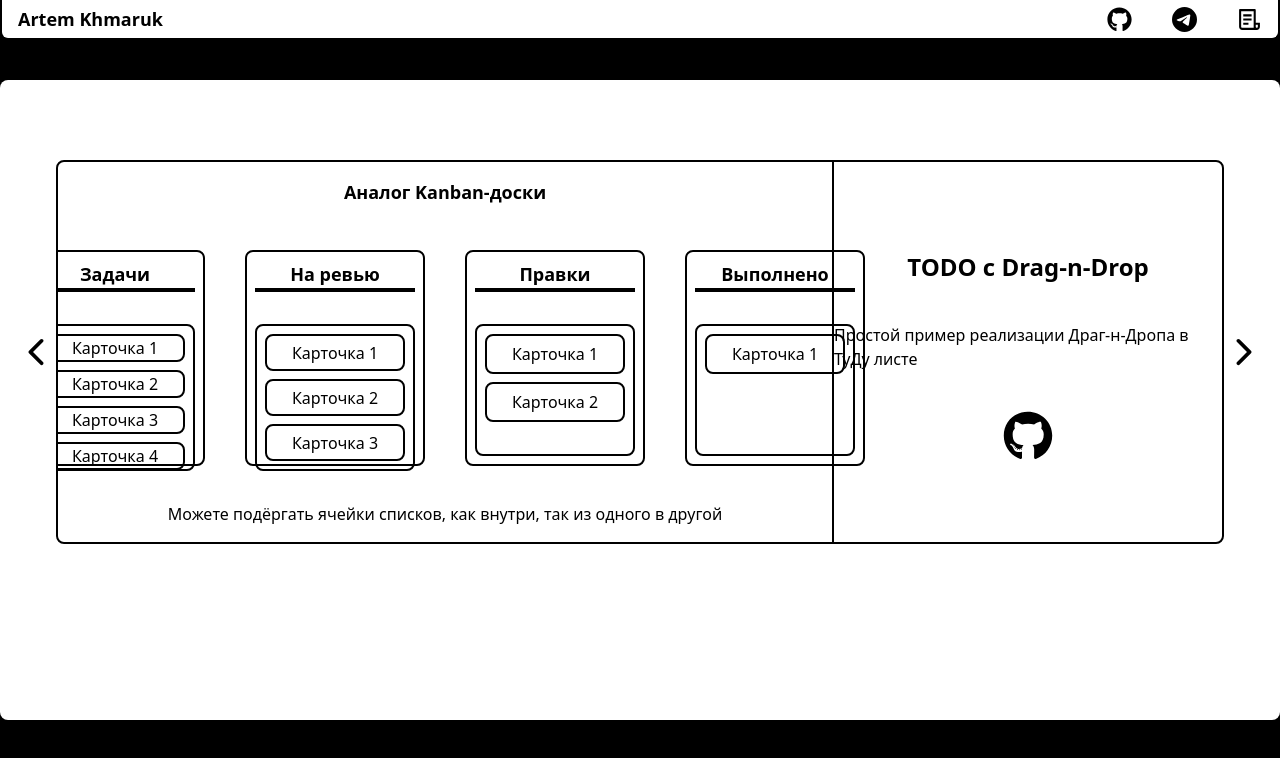
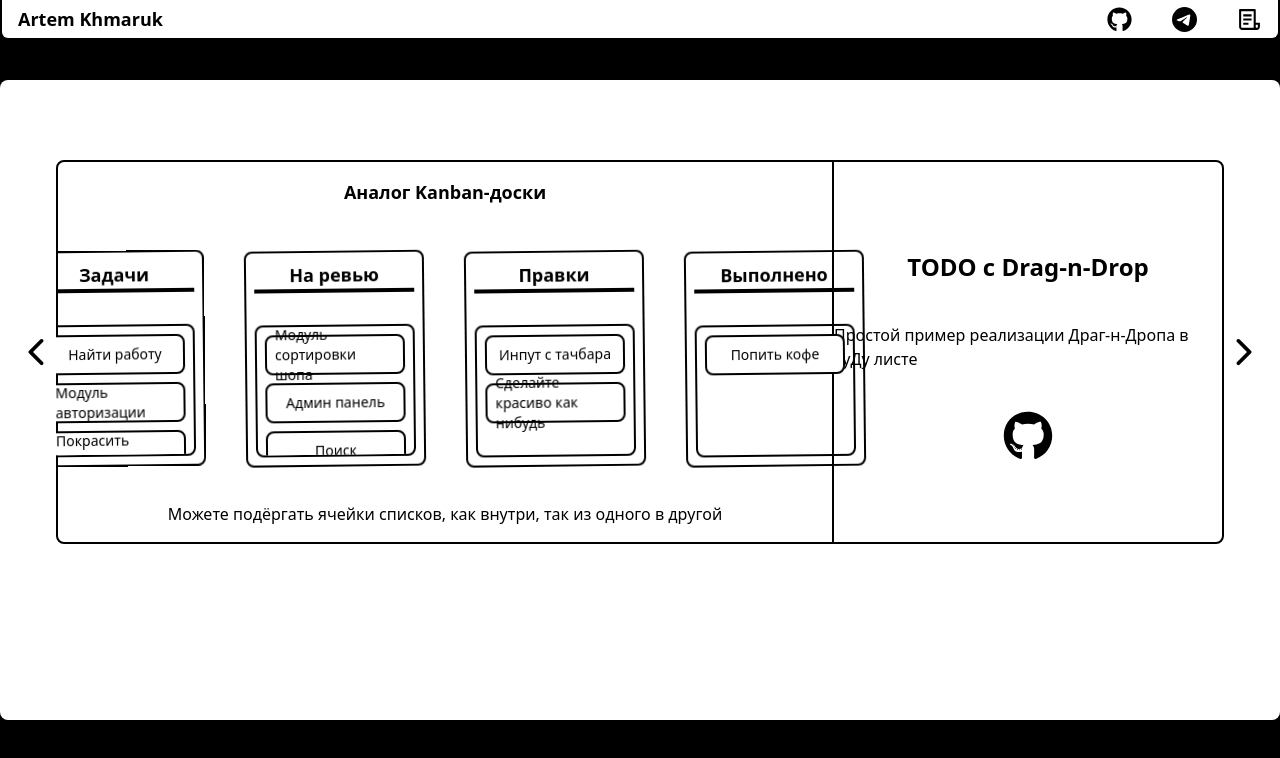
Before and after one commit to Baurles/portfolio, a Next.js app: page /easy in a window 1280 px wide. Shown: the top 758 px of the page. Built offline with nearby package versions, Linux system fonts and the light colour scheme.

Commit message:
examples

```diff
--- a/components/easy/examples/dragndrop.tsx
+++ b/components/easy/examples/dragndrop.tsx
@@ -3,73 +3,18 @@
 import { FaGithub } from "react-icons/fa";
 import DragStore from "@/stores/examples/DragStore";
 import { observer } from "mobx-react";
-
+import { AnimationSequence, animate, motion } from "framer-motion";
 import { itemProps, boardProps } from "@/stores/examples/DragStore";
+import { useEffect } from "react";
 
 const Store = DragStore;
 
-export const DragNDrop = observer(() => {
-  function handleDragOver(e: React.DragEvent) {
-    e.preventDefault();
-  }
-  function handleDragLeave(e: React.DragEvent) {}
-  function handleDragStart(
-    e: React.DragEvent,
-    board: boardProps,
-    item: itemProps,
-  ) {
-    Store.setCurrentBoard(board);
-    Store.setCurrentItem(item);
-  }
-  function handleDragEnd(e: React.DragEvent) {}
-  function handleDrop(e: React.DragEvent, board: boardProps, item: itemProps) {
-    e.preventDefault();
-    const currentIndex = Store.currentBoard.items.indexOf(Store.currentItem);
-    Store.currentBoard.items.splice(currentIndex, 1);
-
-    const droptIndex = board.items.indexOf(item);
-    board.items.splice(droptIndex + 1, 0, Store.currentItem);
-
-    Store.setBoardList(board);
-  }
-
-  function dropItemHandler(e: React.DragEvent, board: boardProps) {
-    const currentIndex = Store.currentBoard.items.indexOf(Store.currentItem);
-    Store.currentBoard.items.splice(currentIndex, 1);
-    Store.setBoardList(board);
-  }
+export const DragNDrop = () => {
   return (
     <div className="min-w-full text-black max-w-full flex h-full rounded-lg border-2 border-black">
       <div className="w-4/6 h-full flex-col flex justify-between p-4 items-center border-r-2 border-black ">
         <h2 className="text-lg font-bold">Аналог Kanban-доски</h2>
-        <div className="flex w-full h-full items-center justify-center gap-10 pt-2">
-          {Store.boardList.map((board) => (
-            <div
-              key={board.id}
-              className="flex flex-col rounded-lg w-1/4 h-3/4 border-2 border-black items-center justify-start gap-8 p-2"
-            >
-              <div className="border-b-black border-b-4 w-full flex justify-center items-center font-bold text-lg">
-                {board.title}
-              </div>
-              <div className="flex flex-col h-3/4 gap-2 w-40 rounded-lg border-black border-2 p-2 items-center justify-start ">
-                {board.items.map((item) => (
-                  <div
-                    key={item.id}
-                    className=" w-full flex cursor-pointer rounded-lg justify-center items-center h-10 border-black border-2"
-                    draggable={true}
-                    onDragOver={(e) => handleDragOver(e)}
-                    onDragLeave={(e) => handleDragLeave(e)}
-                    onDragStart={(e) => handleDragStart(e, board, item)}
-                    onDragEnd={(e) => handleDragEnd(e)}
-                    onDrop={(e) => handleDrop(e, board, item)}
-                  >
-                    {item.text}
-                  </div>
-                ))}
-              </div>
-            </div>
-          ))}
-        </div>
+        <BoardsnCards />
         <span>
           Можете подёргать ячейки списков, как внутри, так из одного в другой
         </span>
@@ -81,4 +26,118 @@ export const DragNDrop = observer(() => {
       </div>
     </div>
   );
+};
+
+const BoardsnCards = observer(() => {
+  const boardsAnimationSequence: AnimationSequence = [
+    [".board", { rotate: 1 }, { duration: 1 }],
+    [".board", { y: -1 }, { duration: 1, at: "<" }],
+    [".board", { rotate: 0 }, { duration: 1 }],
+    [".board", { y: 0 }, { duration: 1, at: "<" }],
+    [".board", { rotate: -1 }, { duration: 1 }],
+    [".board", { y: 1 }, { duration: 1, at: "<" }],
+    [".board", { rotate: 0 }, { duration: 1 }],
+    [".board", { y: 0 }, { duration: 1, at: "<" }],
+  ];
+  function animateBoards() {
+    animate(boardsAnimationSequence, { repeat: Infinity });
+  }
+  useEffect(() => animateBoards(), []);
+  function handleDragOver(e: React.DragEvent) {
+    e.preventDefault();
+  }
+
+  function animateRemove() {
+    const itemShake: AnimationSequence = [
+      [`#item-${Store.currentItem.id}`, { rotate: 2 }],
+      [`#item-${Store.currentItem.id}`, { rotate: 0 }],
+      [`#item-${Store.currentItem.id}`, { rotate: -2 }],
+      [`#item-${Store.currentItem.id}`, { rotate: 0 }],
+    ];
+    const boardRemoveSequence: AnimationSequence = [
+      [`#board-${Store.currentBoard.id}`, { scale: 0.98 }, { duration: 0.1 }],
+    ];
+    animate(boardRemoveSequence);
+    animate(itemShake, { repeat: Infinity });
+  }
+
+  function animateAdd(board: boardProps) {
+    const boardAddSequence: AnimationSequence = [
+      [`#board-${Store.currentBoard.id}`, { scale: 1 }, { duration: 0.1 }],
+      [`#board-${board.id}`, { scale: 0.97 }, { duration: 0.1, at: "<" }],
+      [`#board-${board.id}`, { scale: 1 }, { duration: 0.2 }],
+    ];
+    animate(boardAddSequence);
+  }
+
+  function handleDragLeave(e: React.DragEvent) {}
+  function handleDragStart(
+    e: MouseEvent | TouchEvent | PointerEvent,
+    board: boardProps,
+    item: itemProps,
+  ) {
+    Store.setCurrentBoard(board);
+    Store.setCurrentItem(item);
+
+    animateRemove();
+  }
+  function handleDragEnd(e: MouseEvent | TouchEvent | PointerEvent) {}
+  function handleDrop(e: React.DragEvent, board: boardProps, item: itemProps) {
+    e.stopPropagation();
+    e.preventDefault();
+    Store.setDeleteFromBoard(board, item);
+    animateAdd(board);
+    Store.setNullCurrentItem();
+    animateRemove();
+    Store.setBoardList(board);
+  }
+
+  function dropItemHandler(e: React.DragEvent, board: boardProps) {
+    e.stopPropagation();
+    Store.setAddToBoard(board);
+    Store.setBoardList(board);
+    animateAdd(board);
+  }
+
+  return (
+    <div className="flex w-full h-full items-center justify-center gap-10 pt-2">
+      {Store.boardList.map((board) => (
+        <motion.div
+          id={`board-${board.id.toString()}`}
+          key={board.id}
+          onDragOver={(e) => handleDragOver(e)}
+          onDrop={(e) => dropItemHandler(e, board)}
+          className="board flex flex-col rounded-lg w-1/4 h-3/4 border-2 border-black items-center justify-start gap-8 p-2"
+        >
+          <div className="border-b-black border-b-4 w-full flex justify-center items-center font-bold text-lg">
+            {board.title}
+          </div>
+          <div className="flex flex-col h-3/4 overflow-scroll gap-2 w-40 rounded-lg border-black border-2 p-2 items-center justify-start ">
+            {board.items.map((item) => (
+              <motion.div
+                id={`item-${item.id.toString()}`}
+                whileHover={{
+                  scale: 1.05,
+                  color: "white",
+                  background: "black",
+                }}
+                key={item.id}
+                initial={{ background: "white", color: "black" }}
+                transition={{ duration: 0.5 }}
+                className="w-full text-sm p-2 flex cursor-pointer rounded-lg justify-center items-center h-10 border-black border-2"
+                draggable={true}
+                onDragOver={(e) => handleDragOver(e)}
+                onDragLeave={(e) => handleDragLeave(e)}
+                onDragStart={(e) => handleDragStart(e, board, item)}
+                onDragEnd={(e) => handleDragEnd(e)}
+                onDrop={(e) => handleDrop(e, board, item)}
+              >
+                {item.text}
+              </motion.div>
+            ))}
+          </div>
+        </motion.div>
+      ))}
+    </div>
+  );
 });
--- a/stores/examples/DragStore.tsx
+++ b/stores/examples/DragStore.tsx
@@ -18,33 +18,33 @@ class Store {
       id: 1,
       title: "Задачи",
       items: [
-        { id: 0, order: 1, text: "Карточка 1" },
-        { id: 1, order: 2, text: "Карточка 2" },
-        { id: 2, order: 3, text: "Карточка 3" },
-        { id: 3, order: 4, text: "Карточка 4" },
+        { id: 1, order: 1, text: "Найти работу" },
+        { id: 2, order: 2, text: "Модуль авторизации" },
+        { id: 3, order: 3, text: "Покрасить кнопочку" },
+        { id: 4, order: 4, text: "Исправить баг анимации" },
       ],
     },
     {
       id: 2,
       title: "На ревью",
       items: [
-        { id: 0, order: 1, text: "Карточка 1" },
-        { id: 1, order: 2, text: "Карточка 2" },
-        { id: 2, order: 3, text: "Карточка 3" },
+        { id: 5, order: 1, text: "Модуль сортировки шопа" },
+        { id: 6, order: 2, text: "Админ панель" },
+        { id: 7, order: 3, text: "Поиск" },
       ],
     },
     {
       id: 3,
       title: "Правки",
       items: [
-        { id: 0, order: 1, text: "Карточка 1" },
-        { id: 1, order: 2, text: "Карточка 2" },
+        { id: 8, order: 1, text: "Инпут с тачбара" },
+        { id: 9, order: 2, text: "Сделайте красиво как нибудь" },
       ],
     },
     {
       id: 4,
       title: "Выполнено",
-      items: [{ id: 0, order: 1, text: "Карточка 1" }],
+      items: [{ id: 10, order: 1, text: "Попить кофе" }],
     },
   ];
   currentItem: itemProps = { id: 0, order: 0, text: "" };
@@ -72,8 +72,24 @@ class Store {
   setCurrentItem(item: itemProps) {
     this.currentItem = item;
   }
+  setNullCurrentItem() {
+    this.currentItem = { id: 0, order: 0, text: "" };
+  }
   setCurrentBoard(board: boardProps) {
     this.currentBoard = board;
+  }
+  setDeleteFromBoard(board: boardProps, item: itemProps) {
+    const currentIndex = this.currentBoard.items.indexOf(this.currentItem);
+    this.currentBoard.items.splice(currentIndex, 1);
+
+    const droptIndex = board.items.indexOf(item);
+    board.items.splice(droptIndex + 1, 0, this.currentItem);
+  }
+  setAddToBoard(board: boardProps) {
+    board.items.push(this.currentItem);
+
+    const currentIndex = this.currentBoard.items.indexOf(this.currentItem);
+    this.currentBoard.items.splice(currentIndex, 1);
   }
 }
 
```
